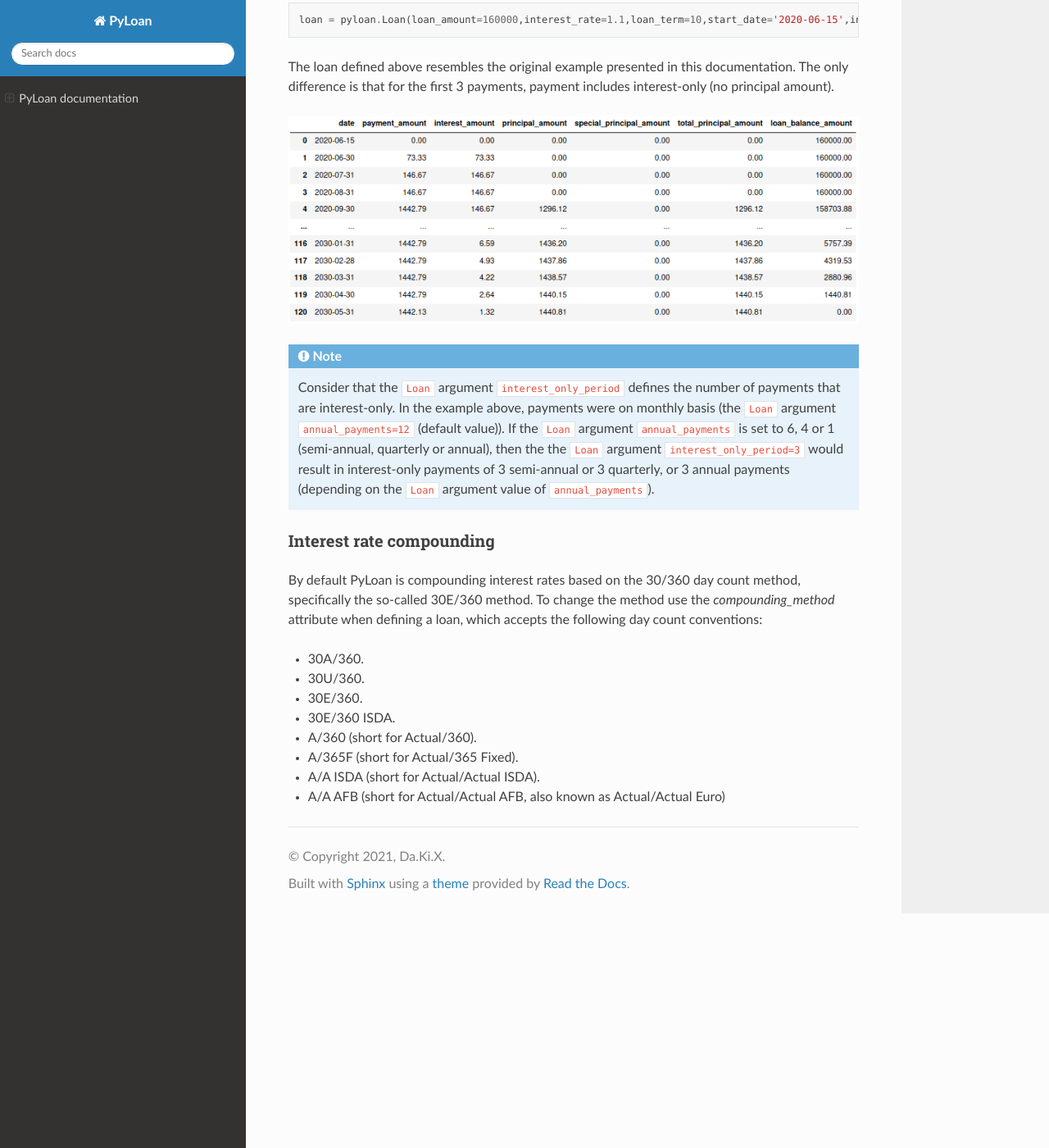
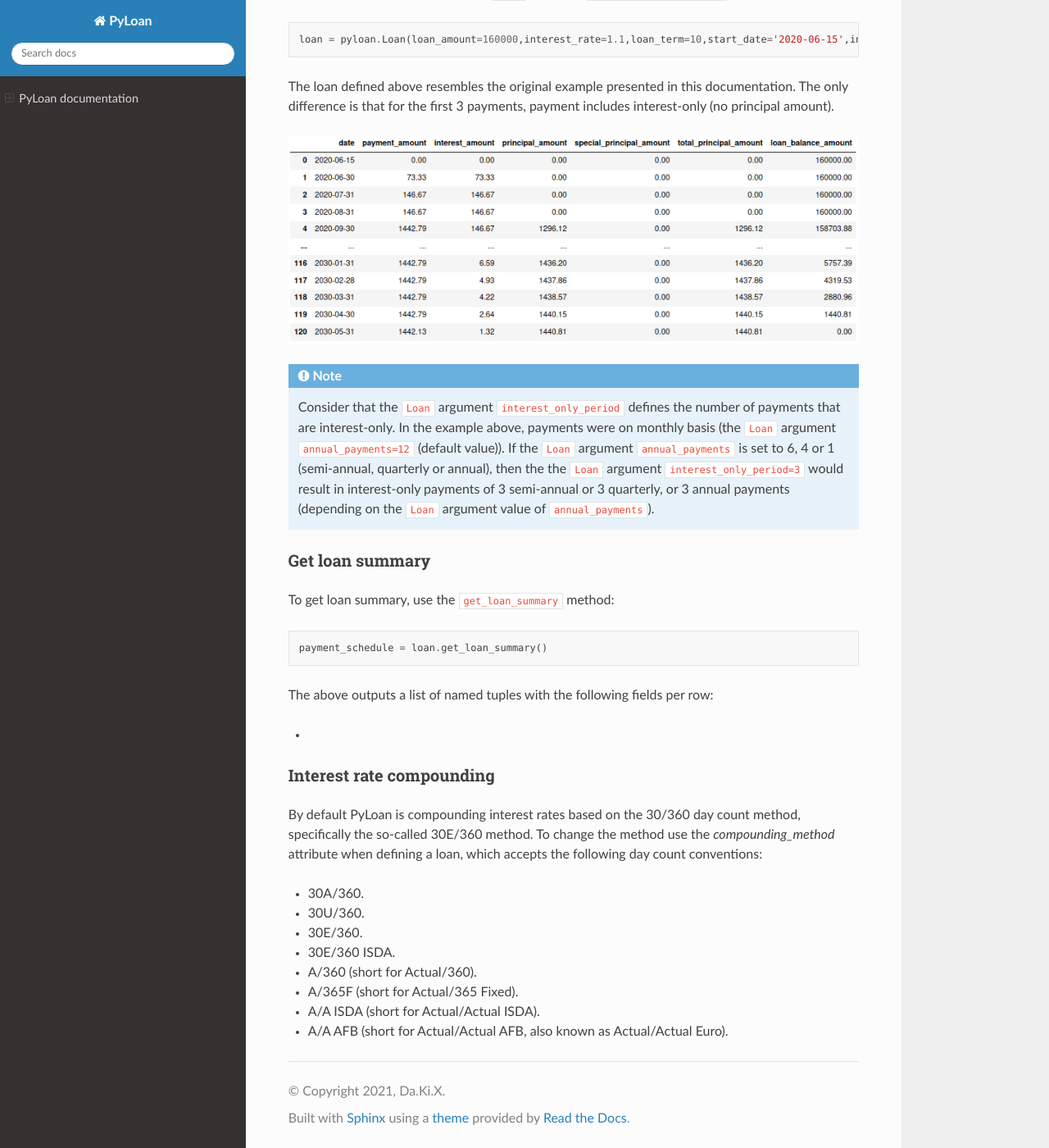
Before and after one commit to sudo-dakix/pyloan, a Sphinx documentation site: the page built from docs/README.rst, in a window 1280 px wide and 1400 px high, scrolled down 5528 px. Shown: the whole window at 82% size. Built offline with Sphinx 7.4.7 and the Read the Docs theme 2.0.0, drawn with Linux system fonts in a browser that asks for light colours; some of the changed text lies outside the part shown.

Commit message:
Minor enhancements

```diff
--- a/docs/README.rst
+++ b/docs/README.rst
@@ -6,8 +6,9 @@
 ========
 Features
 ========
-PyLoan can perform simple mortgage/loan calculations:
+PyLoan can perform mortgage/loan calculations:
 
+* Calculate payment amount to fully amortize a loan over its term.
 * Amortize a loan based on the specified payment schedule.
 * Consider ad-hoc or periodic special principal repayments during loan amortization schedule (under development).
 * Calculate interest payments using either 30/360 methods or actual methods.
@@ -156,6 +157,17 @@
 .. note::
   Consider that the ``Loan`` argument ``interest_only_period`` defines the number of payments that are interest-only. In the example above, payments were on monthly basis (the ``Loan`` argument ``annual_payments=12`` (default value)). If the ``Loan`` argument ``annual_payments`` is set to 6, 4 or 1 (semi-annual, quarterly or annual), then the the ``Loan`` argument ``interest_only_period=3`` would result in interest-only payments of 3 semi-annual or 3 quarterly, or 3 annual payments (depending on the ``Loan`` argument value of ``annual_payments``).
 
+----------------
+Get loan summary
+----------------
+To get loan summary, use the ``get_loan_summary`` method::
+
+  payment_schedule = loan.get_loan_summary()
+
+The above outputs a list of named tuples with the following fields per row:
+
+*
+
 -------------------------
 Interest rate compounding
 -------------------------
@@ -168,4 +180,4 @@
 * A/360 (short for Actual/360).
 * A/365F (short for Actual/365 Fixed).
 * A/A ISDA (short for Actual/Actual ISDA).
-* A/A AFB (short for Actual/Actual AFB, also known as Actual/Actual Euro)
+* A/A AFB (short for Actual/Actual AFB, also known as Actual/Actual Euro).
--- a/setup.cfg
+++ b/setup.cfg
@@ -1,6 +1,6 @@
 [metadata]
 name = pyloan
-version = 0.0.6
+version = 0.0.7
 author = Da.Ki.X
 author_email = dakix@protonmail.com
 description = A package for mortgage/loan calculations.
```
Also changed, not shown: 2 other files.
